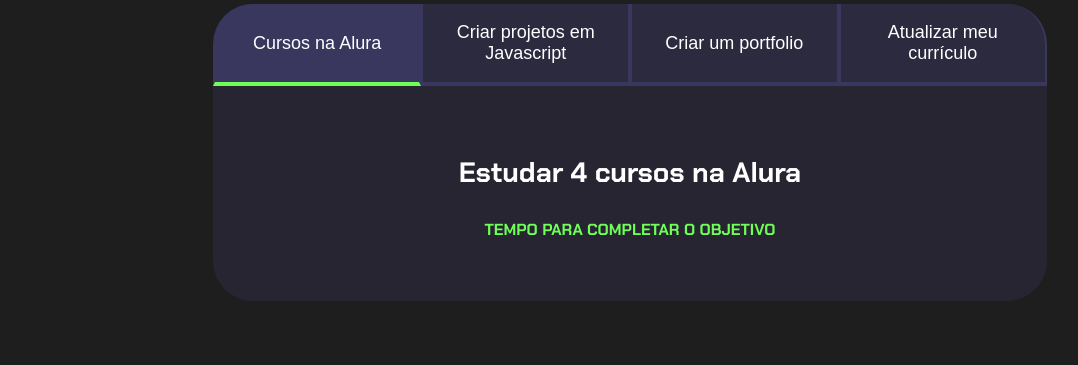
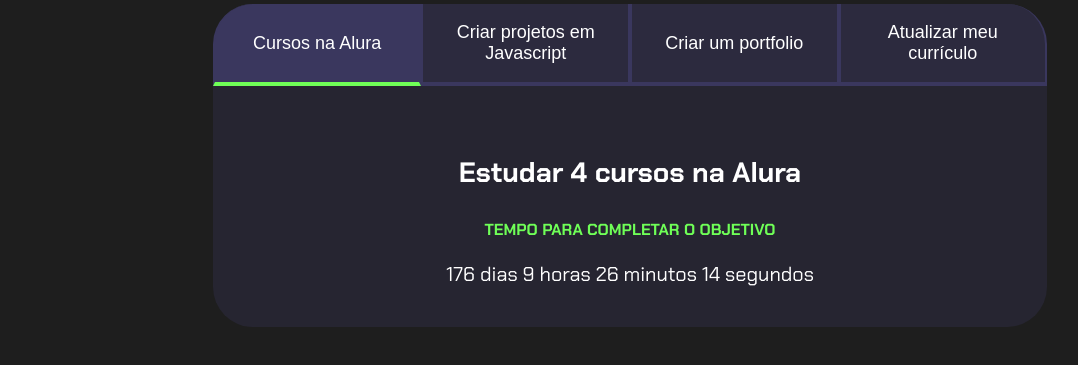
Before and after one commit to LarissaFeliciano/matematica-2-3b, a plain HTML site: page index.html in a window 1280 px wide. Shown: the part 99-464 px from the top of the page, without its empty margins (10-1088 px from the left). Drawn offline with Linux system fonts and the light colour scheme.

Commit message:
Add files via upload

```diff
--- a/main.js
+++ b/main.js
@@ -14,8 +14,23 @@ for(let i=0;i <botoes.length;i++){
     }
 }
 
-const contadores = document.querySelectorAll("contador");
+const contadores = document.querySelectorAll(".contador");
 const tempoObjetivo1 = new Date("2024-10-05T00:00:00");
-let tempoAtual = new Date();
 
-contadores[0].textContent = tempoObjetivo1 - tempoAtual;
+contadores[0].textContent = calculaTempo(tempoObjetivo1);
+
+function calculaTempo(tempoObjetivo){
+    let tempoAtual = new Date();
+    let tempoFinal = tempoObjetivo - tempoAtual;
+    let segundos = Math.floor(tempoFinal/1000);
+    let minutos = Math.floor(segundos/60);
+    let horas = Math.floor(minutos/60);
+    let dias = Math.floor(horas/24)
+
+    segundos %=60;
+    minutos%=60;
+    horas%=24;
+
+    return dias + " dias " + horas + " horas " + minutos + " minutos " + segundos + " segundos";
+
+}
```
Also changed, not shown: index.html (+0 -1 lines).
